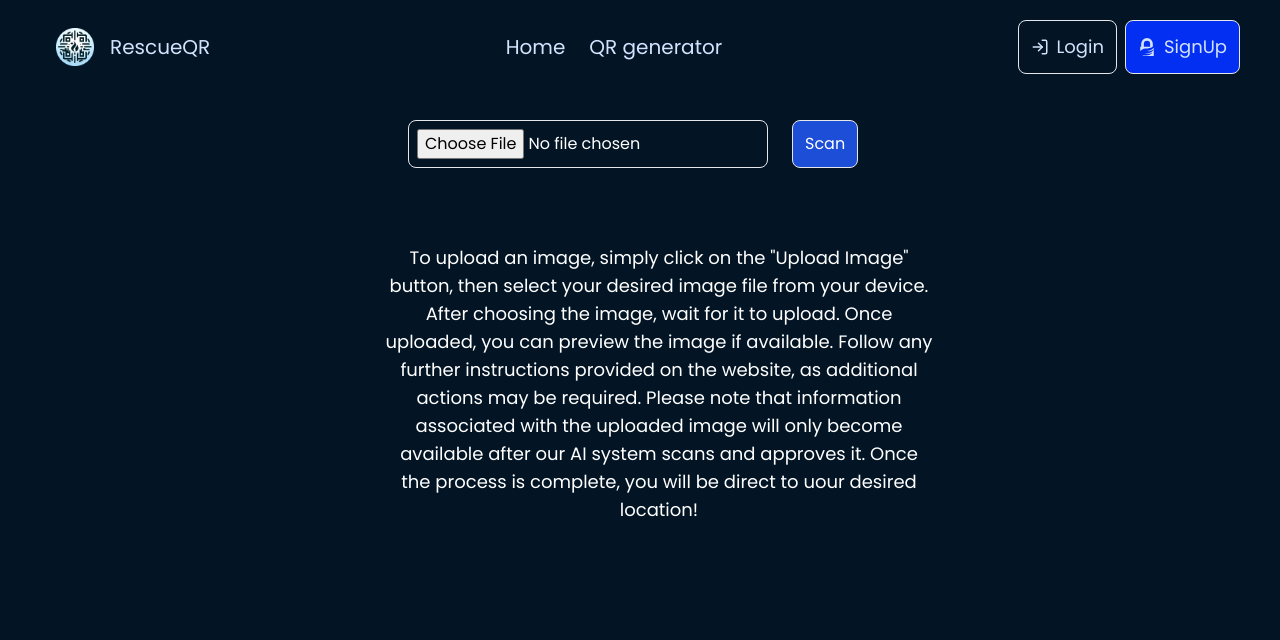
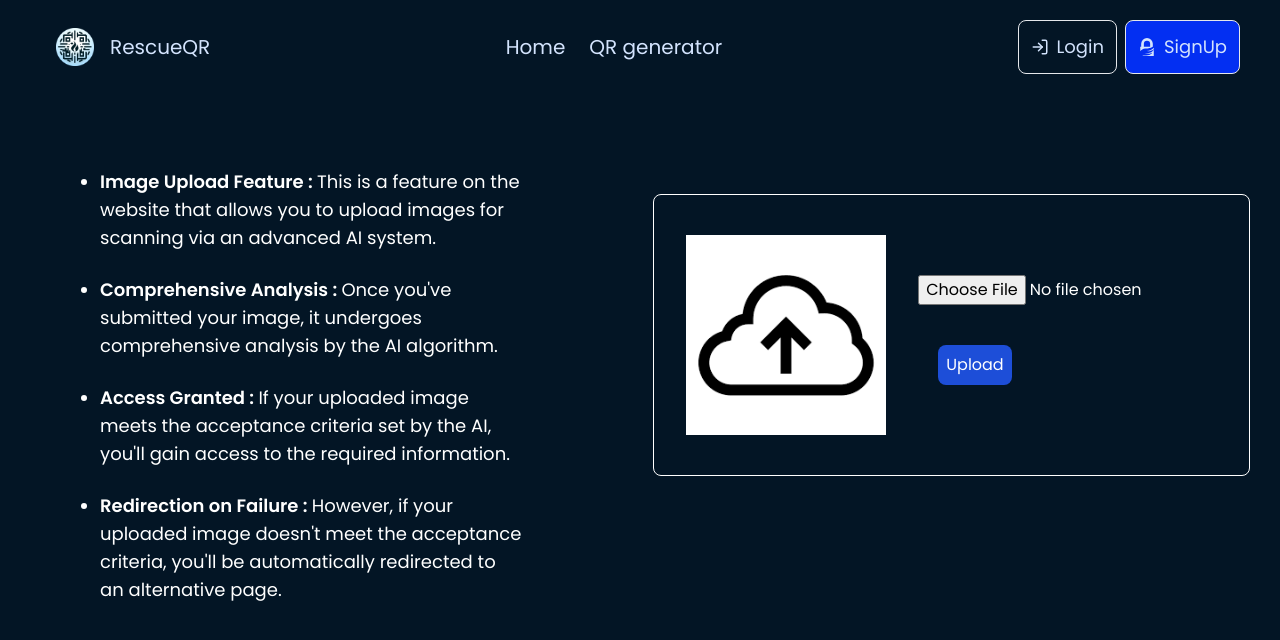
Before and after one commit to JainArchit16/RescueQR, a React (Create React App) app: page /scan in a window 1280 px wide. Shown: the top 640 px of the page. Built offline with nearby package versions, Linux system fonts and the light colour scheme.

Commit message:
scan page rejection page and detail

```diff
--- a/src/App.js
+++ b/src/App.js
@@ -14,6 +14,8 @@ import MyBlogs from "./components/Dashboard/MyBlogs";
 import BlogPage from "./common/BlogPage";
 import QR from "./components/QR";
 import Scan from "./components/Scan";
+import Details from "./components/Details";
+import Reject from "./components/Reject";
 
 function App() {
   return (
@@ -25,8 +27,9 @@ function App() {
         <Route path="/login" element={<Login />}></Route>
         <Route path="/signup" element={<Signup />}></Route>
         <Route path="/blog-page" element={<BlogPage />}></Route>
-        <Route path="/qr" element={<QR />}></Route>
         <Route path="/scan" element={<Scan />}></Route>
+        <Route path="/details" element={<Details />}></Route>
+        <Route path="/reject" element={<Reject />}></Route>
 
         <Route
           path="/dashboard"
--- a/src/components/Dashboard/Writeblog.jsx
+++ b/src/components/Dashboard/Writeblog.jsx
@@ -183,7 +183,7 @@ const Writeblog = () => {
   }, []);
 
   return (
-    <div className="w-[70%] mx-auto bg-[#161D29] text-white rounded-md">
+    <div className="w-[70%] mx-auto bg-[#356ac5] text-white rounded-md">
       <form
         onSubmit={handleSubmit(onSubmit)}
         className="space-y-8 rounded-md border-[1px] border-richblack-700 bg-richblack-800 p-8 my-12"
--- /dev/null
+++ b/src/components/Details.jsx
@@ -0,0 +1,26 @@
+import React, { useEffect } from 'react'
+
+const Details = ({ personName, emergencyContact, allergy, bloodType, contact }) => {
+
+
+    return (
+        <div className="">
+            <div className="bg-white rounded-lg w-[80%] mx-[150px] px-8 py-2 text-center">
+                <div className="font-bold text-xl mb-2">Email Sent!</div>
+                <p className="text-gray-700 text-base">
+                    An email has been sent to {personName}'s emergency contact: {emergencyContact}
+                </p>
+            </div>
+            <div className='text-white my-5 text-lg mx-5'>
+                <strong className='text-3xl '>Additional Details -</strong>
+                <ul className=' w-fit h-fit my-8 '>
+                    <li className='my-6'>Allergy : {allergy}</li>
+                    <li className='my-6'>Blood Type : {bloodType}</li>
+                    <li className='my-6'>Contact : {contact}</li>
+                </ul>
+            </div>
+        </div>
+    )
+}
+
+export default Details
--- a/src/components/QR.jsx
+++ b/src/components/QR.jsx
@@ -14,19 +14,44 @@ const QR = () => {
   };
 
   return (
-    <div>
-      <div className="text-white h-fit w-full mx-[36%] ">
-        <h1 className="text-4xl">Create a QR for your Car</h1>
+    <div className="flex">
+      <div className="text-white mx-[100px]  my-[50px] w-[40%] text-lg">
+        <ul className="list-disc">
+
+          <li className="my-6">
+            <strong>Generate QR Code:</strong>
+            <span>From your email ID, a QR code containing a link to the scan page for your particular email ID will be generated.</span>
+          </li>
+          <li className="my-6">
+            <strong>Scan QR Code:</strong>
+            <span>Use your device's camera to scan the QR code.</span>
+          </li>
+          <li className="my-6">
+            <strong>Automatic Redirection:</strong>
+            <span>Once the QR code is scanned, you'll be automatically redirected to the scan page associated with your email ID.</span>
+          </li>
+          <li className="my-6">
+            <strong>Upload Image:</strong>
+            <span>On the scan page, you can upload an image as required.</span>
+          </li>
+          <li className="my-6">
+            <strong>Further Instructions (if any):</strong>
+            <span>Follow any additional instructions provided on the website, such as submitting additional details or waiting for further processing.</span>
+          </li>
+
+        </ul>
+
       </div>
-      <div className="px-16  border border-solid rounded-lg w-1/4 h-1/2 mx-auto my-14">
-        <div className="my-11">
+
+      <div className="px-16  border border-solid rounded-lg w-fit h-[450px] my-[70px] mx-8">
+        <div className="my-10 mx-6">
           <QRCode value={qrvalue} />
         </div>
         <form onSubmit={handleSubmit} className="my-8">
           {/* <input type="text" name="textInput" placeholder='Enter your Emial ID' /> */}
           <button
             type="submit"
-            className="my-4 text-white border border-blue-500 rounded-lg px-2 py-2 bg-blue-500"
+            className=" text-white border border-blue-500 rounded-lg px-2 py-2 bg-blue-500 mx-12 my-4"
           >
             Generate QR Code
           </button>
--- /dev/null
+++ b/src/components/Reject.jsx
@@ -0,0 +1,22 @@
+import React from 'react'
+import { Link } from 'react-router-dom'
+
+const Reject = () => {
+    return (
+        <div className='text-white flex justify-center '>
+            <div className='my-[200px]  w-fit '>
+                <strong className='text-4xl '>Oops! the provided image is not correct</strong>
+                <div className='flex justify-evenly my-20'>
+                    <div className='bg-blue-600 p-2 rounded-lg'>
+                        <Link to="/scan">Scan Again!</Link>
+                    </div>
+                    <div className='bg-blue-600 p-2 rounded-lg'>
+                        <Link to="/">Homepage</Link>
+                    </div>
+                </div>
+            </div>
+        </div>
+    )
+}
+
+export default Reject
--- a/src/components/Scan.jsx
+++ b/src/components/Scan.jsx
@@ -1,17 +1,26 @@
 import React, { useState } from 'react';
+import image from '../assets/upload_image.png'
 
 const Scan = () => {
     const [selectedFile, setSelectedFile] = useState(null);
+    const [previewUrl, setPreviewUrl] = useState(image);
 
     const handleFileChange = (e) => {
-        e.preventDefault();
         const file = e.target.files[0];
         setSelectedFile(file);
+        if (file) {
+            const reader = new FileReader();
+            reader.onloadend = () => {
+                setPreviewUrl(reader.result);
+            };
+            reader.readAsDataURL(file);
+        }
     };
 
     const handleUpload = () => {
         if (selectedFile) {
-
+            const formData = new FormData();
+            formData.append('file', selectedFile);
             console.log('Uploading file:', selectedFile);
         } else {
             console.log('No file selected');
@@ -19,23 +28,43 @@ const Scan = () => {
     };
 
     return (
-        <div>
+        <div className='text-white flex'>
+            <div className="text-white mx-[100px]  my-[50px] w-[40%] text-lg">
+                <ul className="list-disc">
 
-            <div className='text-white my-[2%] mx-[30%] w-[70%] h-[80%]'>
-                {selectedFile && (
-                    <div className='my-2 px-5 py-3 w-[60%] h-[30%] rounded-lg  border border-blue-700'>
-                        <h2 className='text-3xl my-2'>Selected Image:</h2>
-                        <img src={URL.createObjectURL(selectedFile)} alt="Selected" className='my-2 ' />
-                    </div>
+                    <li className="my-6">
+                        <strong>Image Upload Feature : </strong>
+                        <span>This is a feature on the website that allows you to upload images for scanning via an advanced AI system.</span>
+                    </li>
+                    <li className="my-6">
+                        <strong>Comprehensive Analysis : </strong>
+                        <span>Once you've submitted your image, it undergoes comprehensive analysis by the AI algorithm.</span>
+                    </li>
+                    <li className="my-6">
+                        <strong>Access Granted : </strong>
+                        <span>If your uploaded image meets the acceptance criteria set by the AI, you'll gain access to the required information.</span>
+                    </li>
+                    <li className="my-6">
+                        <strong>Redirection on Failure : </strong>
+                        <span>However, if your uploaded image doesn't meet the acceptance criteria, you'll be automatically redirected to an alternative page.</span>
+                    </li>
+
+                </ul>
+
+            </div>
+
+            <div className='flex mx-[30px] my-[100px] w-fit  h-fit border border-white py-10 rounded-lg'>
+                {previewUrl && (
+                    <img src={previewUrl} alt="Preview" className="mx-8" style={{ maxWidth: '100%', maxHeight: '200px' }} />
                 )}
-                <div className='flex my-4'>
-                    <input type="file" onChange={handleFileChange} className='border px-2 py-2 w-fit mx-6 rounded-lg' />
-                    <button onClick={handleUpload} className='bg-blue-700 px-3 py-2 border rounded-lg'>Scan</button>
+                <div>
+                    <input
+                        type="file"
+                        onChange={handleFileChange}
+                        className='my-10'
+                    />
+                    <button onClick={handleUpload} className='mx-5 bg-blue-700 p-2 rounded-lg'>Upload</button>
                 </div>
-            </div>
-            <div className='text-white my-[6%] mx-[30%] w-[550px] h-[80%] text-center text-lg'>
-                To upload an image, simply click on the "Upload Image" button, then select your desired image file from your device. After choosing the image, wait for it to upload. Once uploaded, you can preview the image if available. Follow any further instructions provided on the website, as additional actions may be required. Please note that information associated with the uploaded image will only become available after our AI system scans and approves it. Once the process is complete, you will be direct to uour desired location!
-
             </div>
         </div>
     );
```
